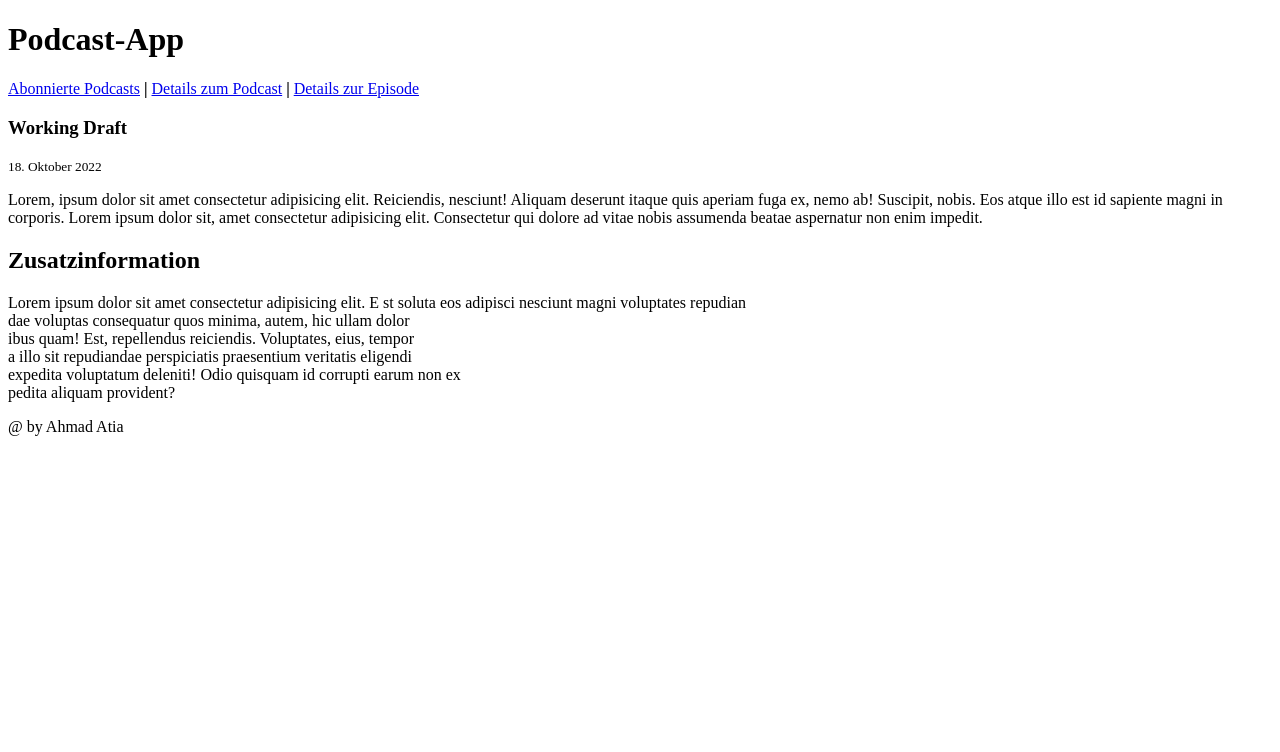
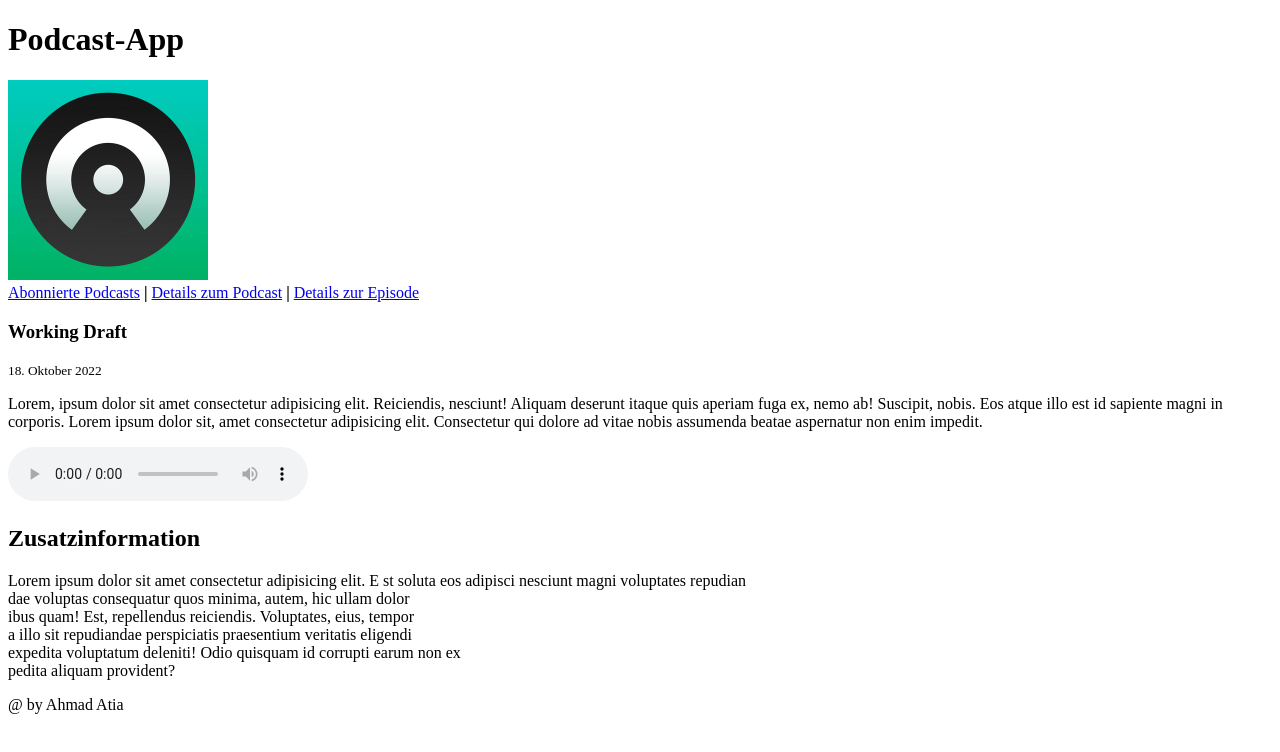
Before and after one commit to ahmadatia1/altenpflege, a plain HTML site: page WEB/episode.html in a window 1280 px wide. Drawn offline with Linux system fonts and the light colour scheme.

Commit message:
Praktikum3, Aufgabe2 fertig

```diff
--- a/WEB/episode.html
+++ b/WEB/episode.html
@@ -9,6 +9,7 @@
   <body>
     <header>
       <h1>Podcast-App</h1>
+      <img src="./assets/logo.png" alt="Logo" width="200" height="200">
     </header>
     <nav>
         <span>
@@ -33,6 +34,13 @@
           impedit.</p
         >
       </section>
+      <section id="abspielen">
+        <audio controls>
+          <source src="./assets/tetris.ogg" type="audio/ogg">
+          <source src="./assets/tetris.mp3" type="audio/mpeg">
+            Ihr Browser unterstützt das audio-Element nicht.
+        </audio>
+      </section>
     </main>
     <aside>
       <h2>Zusatzinformation</h2>
```
Also changed, not shown: WEB/index.html (+1 -0 lines), WEB/podcast.html (+1 -0 lines), WEB/assets/logo.png (added), 1 other file.
